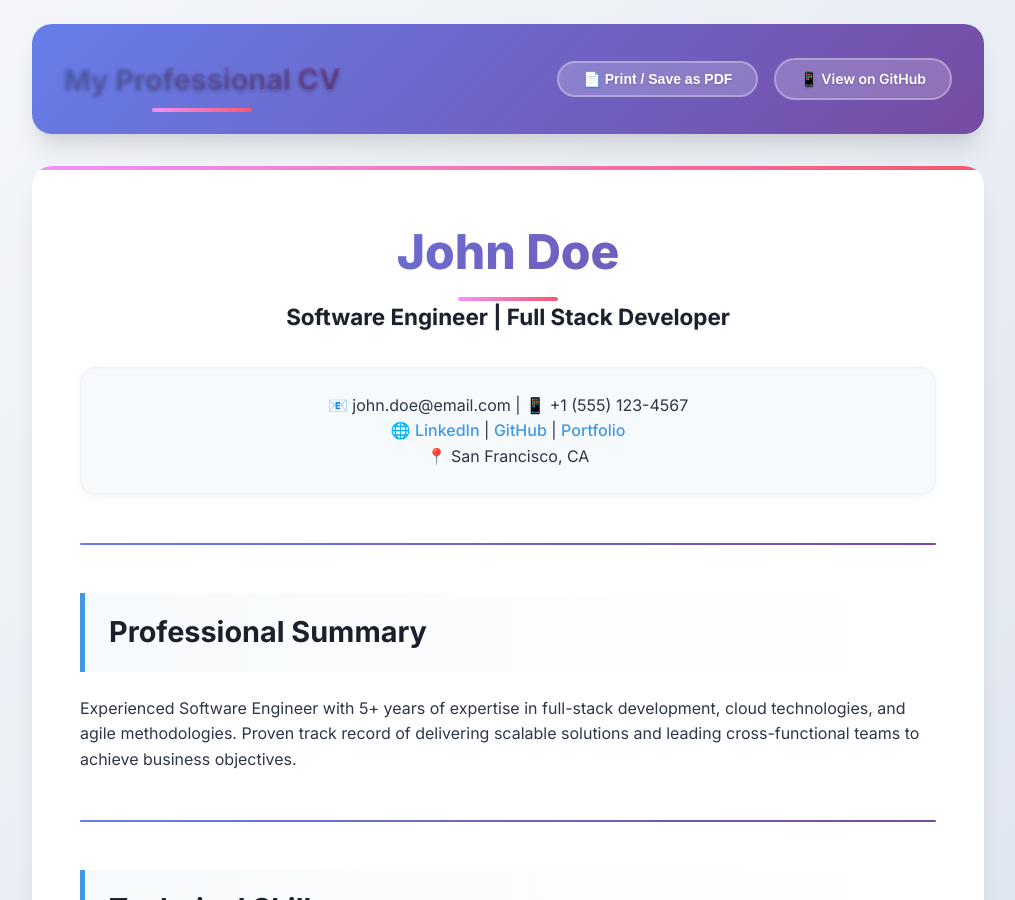
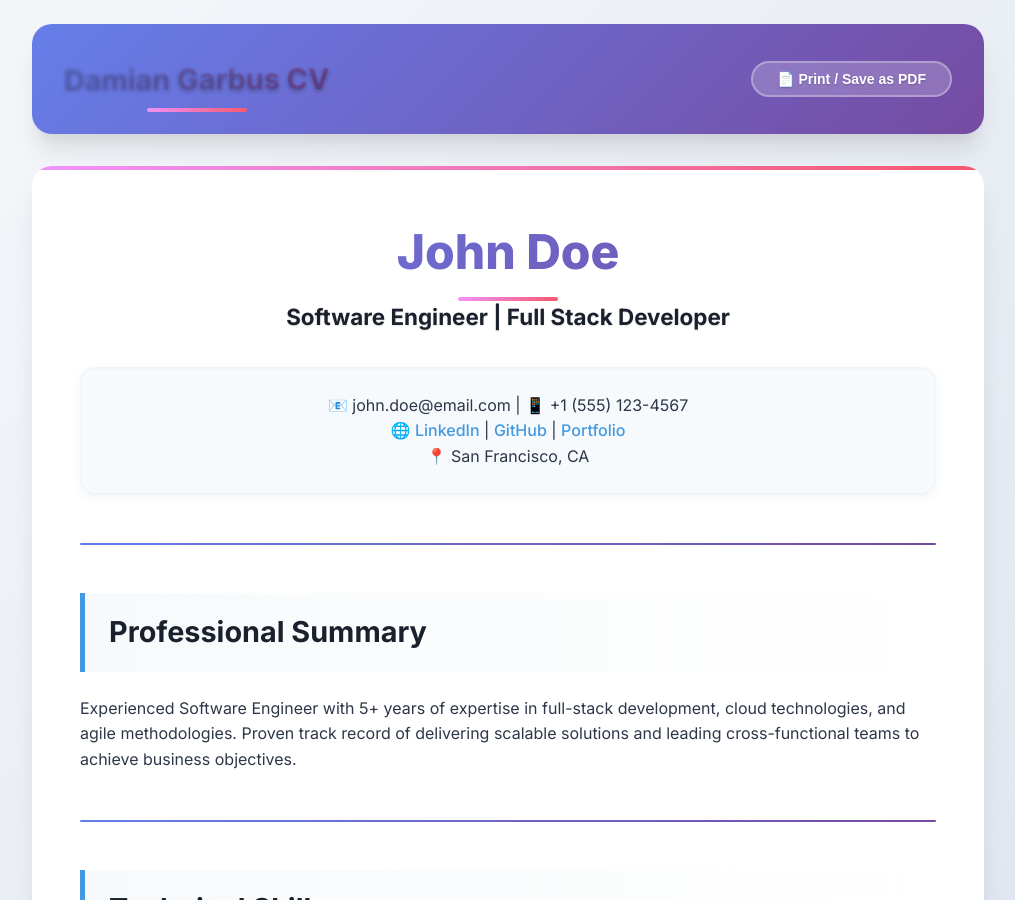
Before and after one commit to PoshlandPro/CV, a Jekyll site: the page cv.html, which Jekyll copies as it is, in a window 1280 px wide and 900 px high. Shown: the whole window, without its empty margins (132-1147 px from the left). Built offline with Jekyll 4.4.1, drawn with Linux system fonts in a browser that asks for light colours.

Commit message:
✨ Update CV title and header for consistency and personalization

```diff
--- a/cv.html
+++ b/cv.html
@@ -3,8 +3,8 @@
 <head>
     <meta charset="UTF-8">
     <meta name="viewport" content="width=device-width, initial-scale=1.0">
-    <title>My Professional CV</title>
-    <meta name="description" content="Professional CV and Resume">
+    <title>Damian Garbus CV</title>
+    <meta name="description" content="My CV and Resume">
 
     <!-- Fonts -->
     <link rel="preconnect" href="https://fonts.googleapis.com">
@@ -344,14 +344,14 @@
     <div class="cv-container">
         <header class="cv-header">
             <div class="header-content">
-                <h1>My Professional CV</h1>
+                <h1>Damian Garbus CV</h1>
                 <div class="header-actions">
                     <button onclick="window.print()" class="print-btn">
                         📄 Print / Save as PDF
                     </button>
-                    <a href="https://github.com/PoshlandPro/CV" class="github-link" target="_blank">
+                    <!-- <a href="https://github.com/PoshlandPro/CV" class="github-link" target="_blank">
                         📱 View on GitHub
-                    </a>
+                    </a> -->
                 </div>
             </div>
         </header>
```
